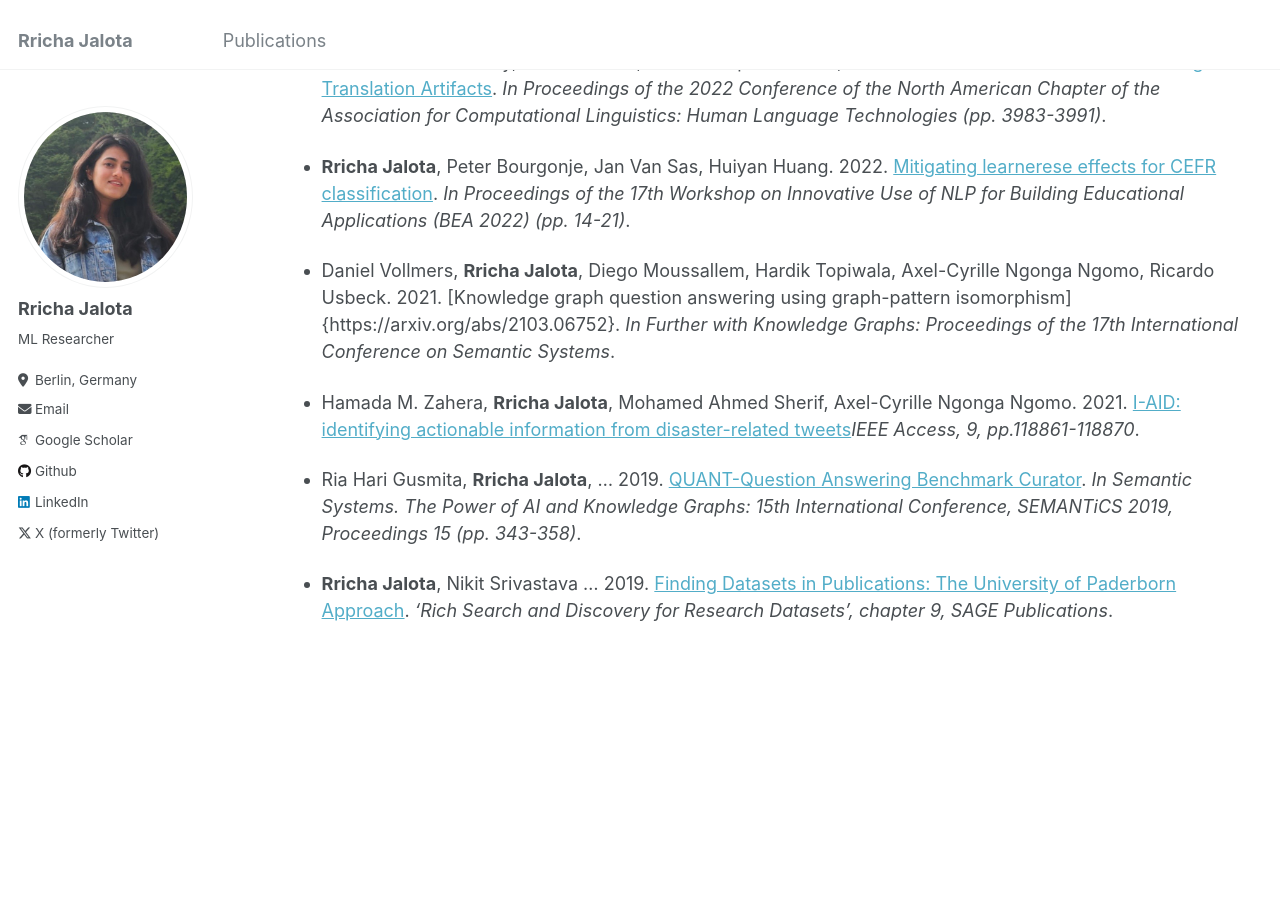
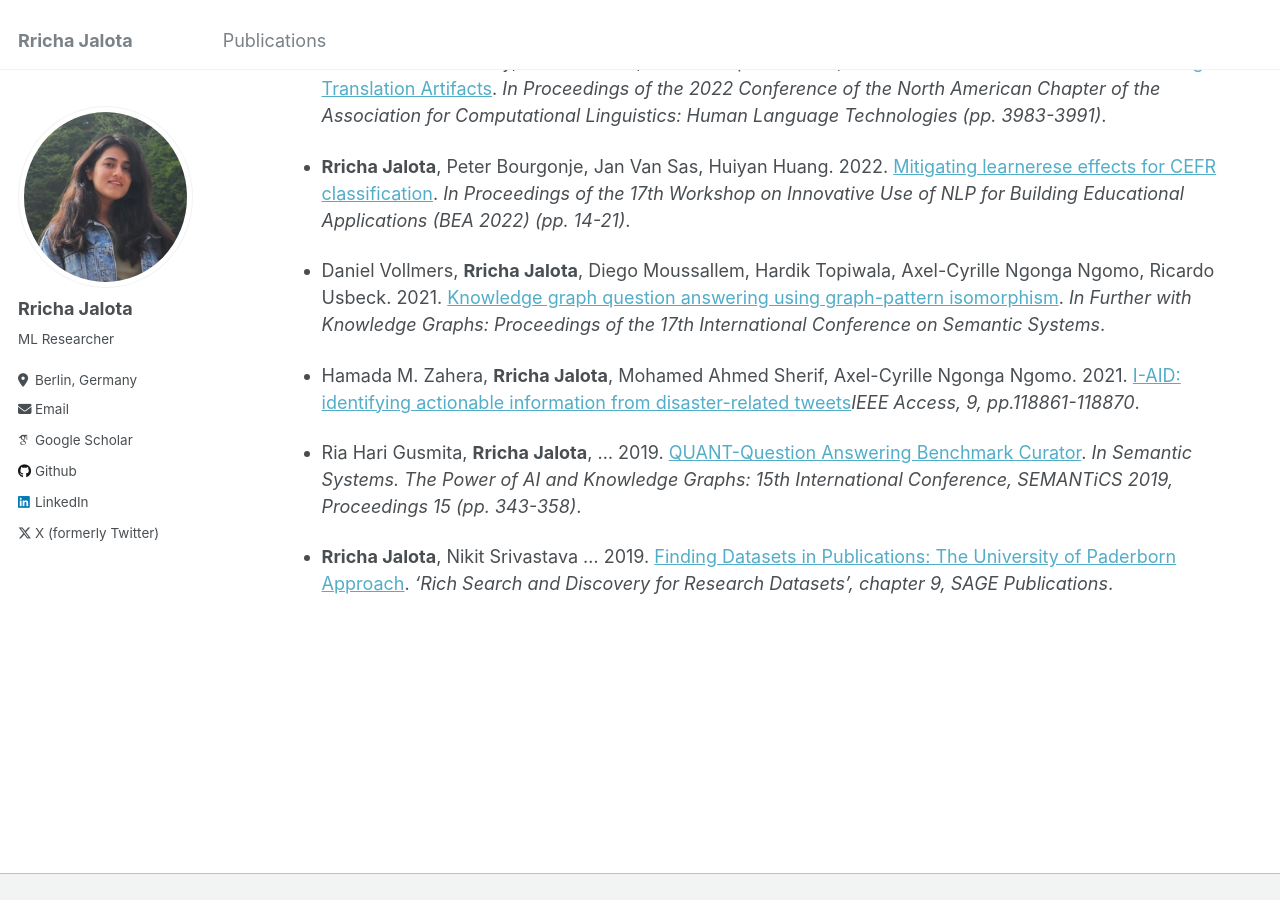
Before and after one commit to rrichajalota/rrichajalota.github.io, a Jekyll site: the page built from _pages/publications.md, in a window 1280 px wide and 900 px high, scrolled down 431 px. Built offline with Jekyll 4.4.1, drawn with Linux system fonts in a browser that asks for light colours; some web fonts are replaced.

Commit message:
Update publications.md

```diff
--- a/_pages/publications.md
+++ b/_pages/publications.md
@@ -19,7 +19,7 @@ author_profile: true
 
 - **Rricha Jalota**, Peter Bourgonje, Jan Van Sas, Huiyan Huang. 2022. [Mitigating learnerese effects for CEFR classification](https://aclanthology.org/2022.bea-1.3/). *In Proceedings of the 17th Workshop on Innovative Use of NLP for Building Educational Applications (BEA 2022) (pp. 14-21)*.
 
-- Daniel Vollmers, **Rricha Jalota**, Diego Moussallem, Hardik Topiwala, Axel-Cyrille Ngonga Ngomo, Ricardo Usbeck. 2021. [Knowledge graph question answering using graph-pattern isomorphism]{https://arxiv.org/abs/2103.06752}. *In Further with Knowledge Graphs: Proceedings of the 17th International Conference on Semantic Systems*.
+- Daniel Vollmers, **Rricha Jalota**, Diego Moussallem, Hardik Topiwala, Axel-Cyrille Ngonga Ngomo, Ricardo Usbeck. 2021. [Knowledge graph question answering using graph-pattern isomorphism](https://arxiv.org/abs/2103.06752). *In Further with Knowledge Graphs: Proceedings of the 17th International Conference on Semantic Systems*.
 
 - Hamada M. Zahera, **Rricha Jalota**, Mohamed Ahmed Sherif, Axel-Cyrille Ngonga Ngomo. 2021. [I-AID: identifying actionable information from disaster-related tweets](https://ieeexplore.ieee.org/stamp/stamp.jsp?arnumber=9522108)*IEEE Access, 9, pp.118861-118870*.
 
```
